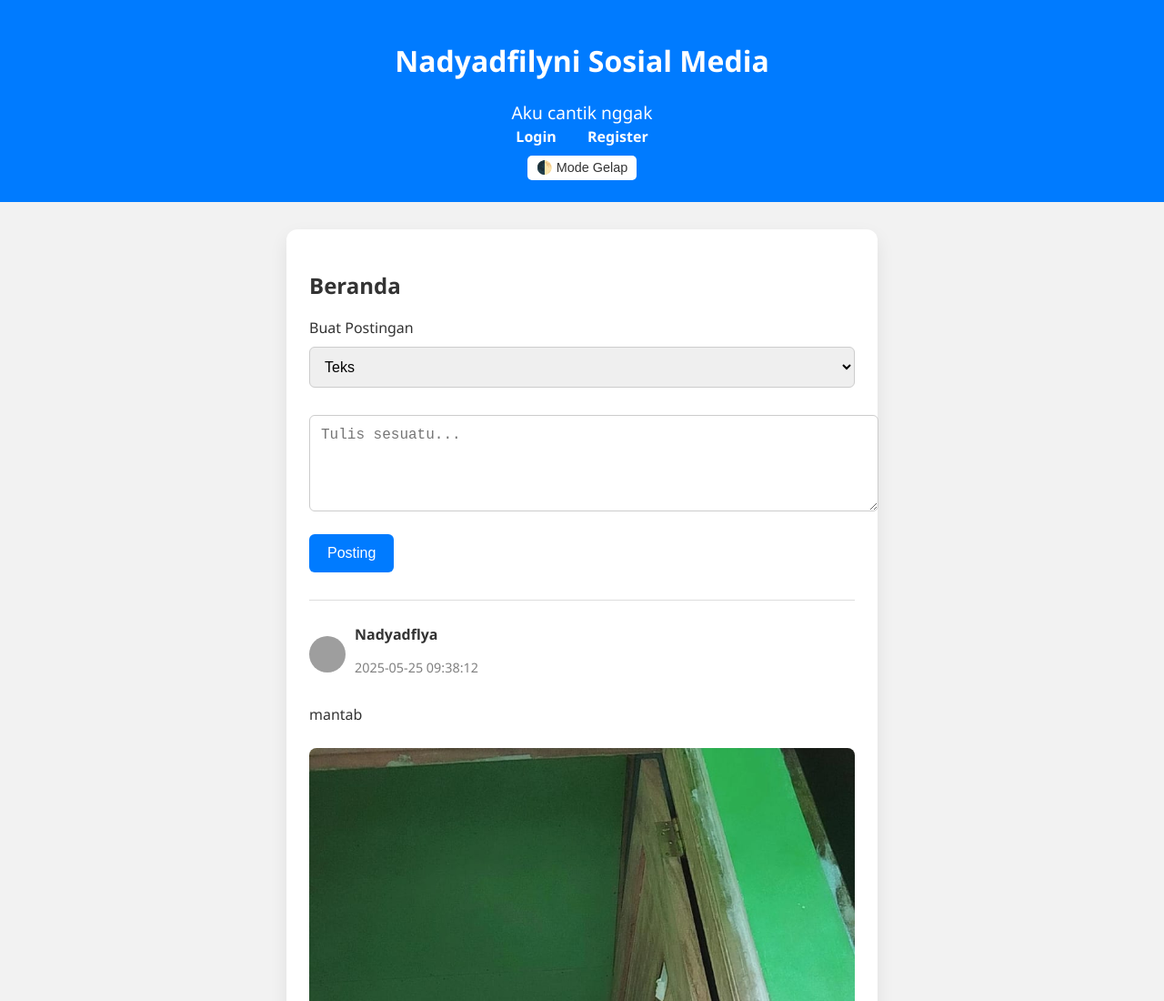
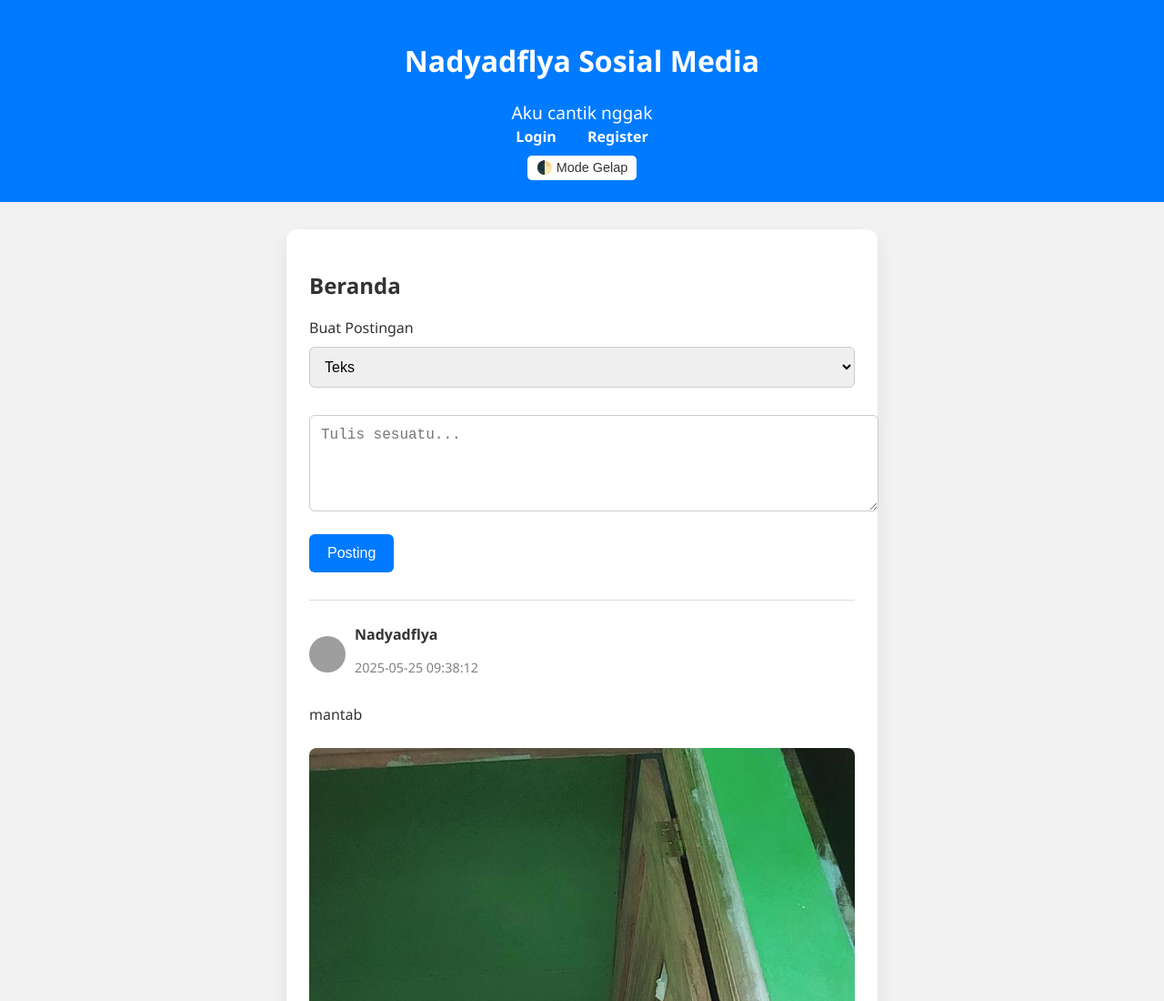
Before and after one commit to nadiafirly/Register, a plain HTML site: page index.html in a window 1280 px wide. Shown: the top 1100 px of the page at 91% size. Drawn offline with Linux system fonts and the light colour scheme; grey boxes are pictures that could not be loaded.

Commit message:
Update index.html

```diff
--- a/index.html
+++ b/index.html
@@ -177,7 +177,7 @@
 </head>
 <body>
   <header>
-    <h1>Nadyadfilyni Sosial Media</h1>
+    <h1>Nadyadflya Sosial Media</h1>
     <div class="typing" id="typing-text"></div>
     <nav>
       <a href="login.html">Login</a>
```
